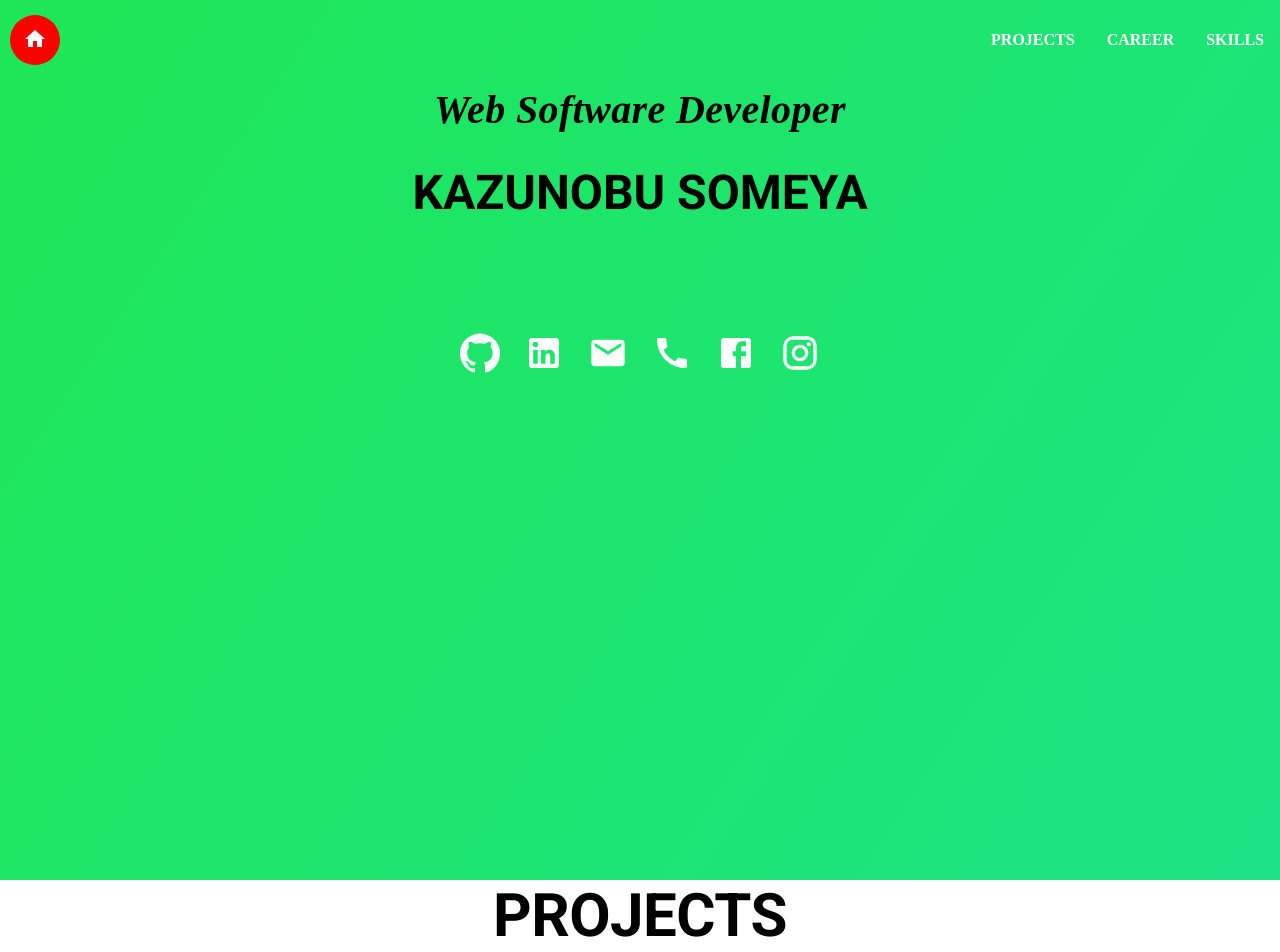
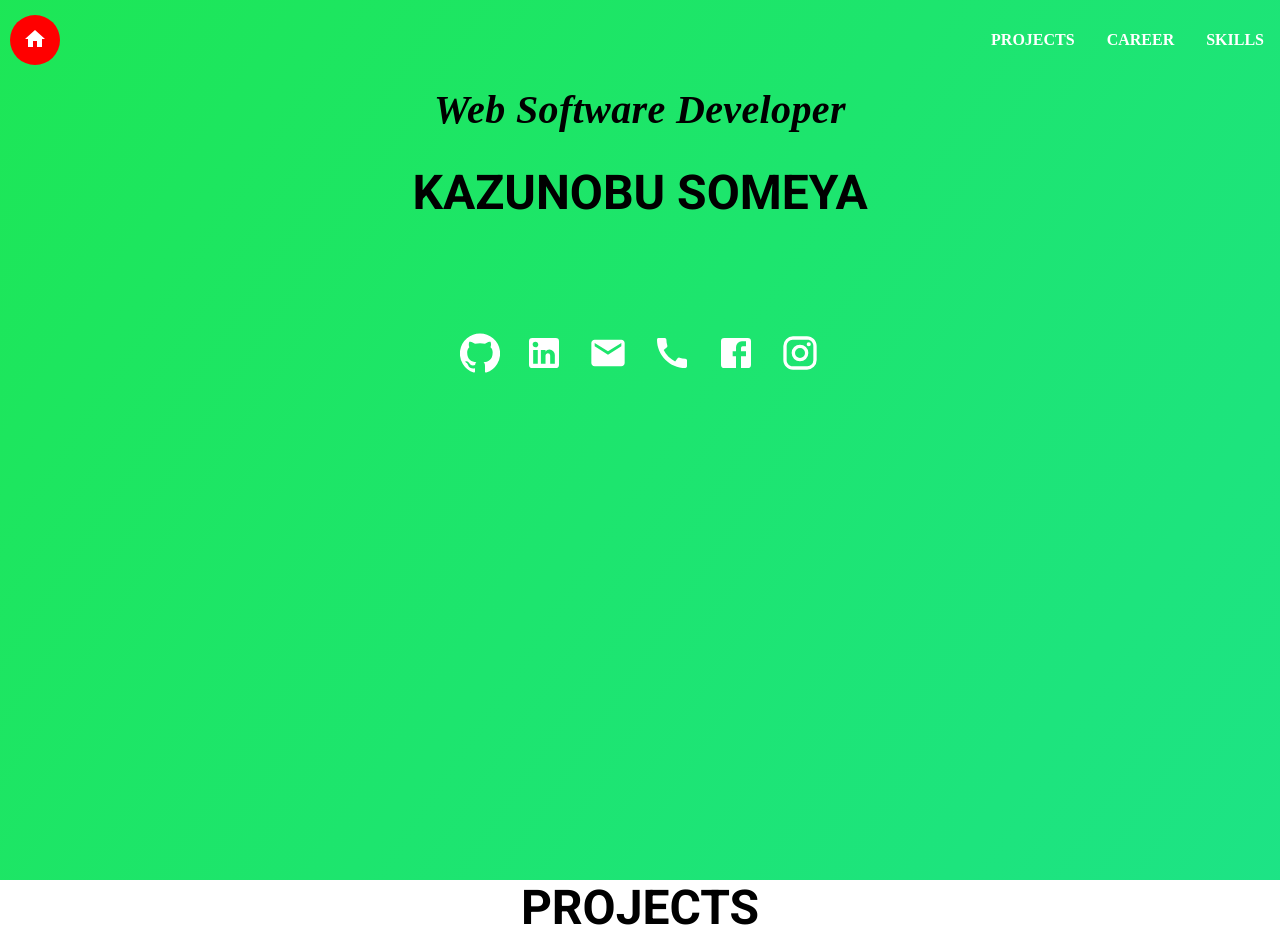
Before and after one commit to wangkalbi-gernessen/next-portfolio-website, a Next.js app: page / in a window 1280 px wide. Shown: the top 952 px of the page. Built offline with nearby package versions, Linux system fonts and the light colour scheme.

Commit message:
Delete right-side blank on Projects.js

```diff
--- a/components/Projects.js
+++ b/components/Projects.js
@@ -73,7 +73,7 @@ const Projects = () => {
 
   return (
     <Container className={classes.content} id="projects">
-      <Typography align="center" gutterBottom="true" variant="h2" className={classes.title}>PROJECTS</Typography>
+      <Typography align="center" gutterBottom="true" variant="h3" className={classes.title}>PROJECTS</Typography>
       <Typography align="center" gutterBottom="true" variants="h2" style={{fontSize:"45px", textDecoration: "underline"}}>Web Projects</Typography>
       {/* Web project area */}
       <Grid container spacing={16}  justify="space-evenly">
```
